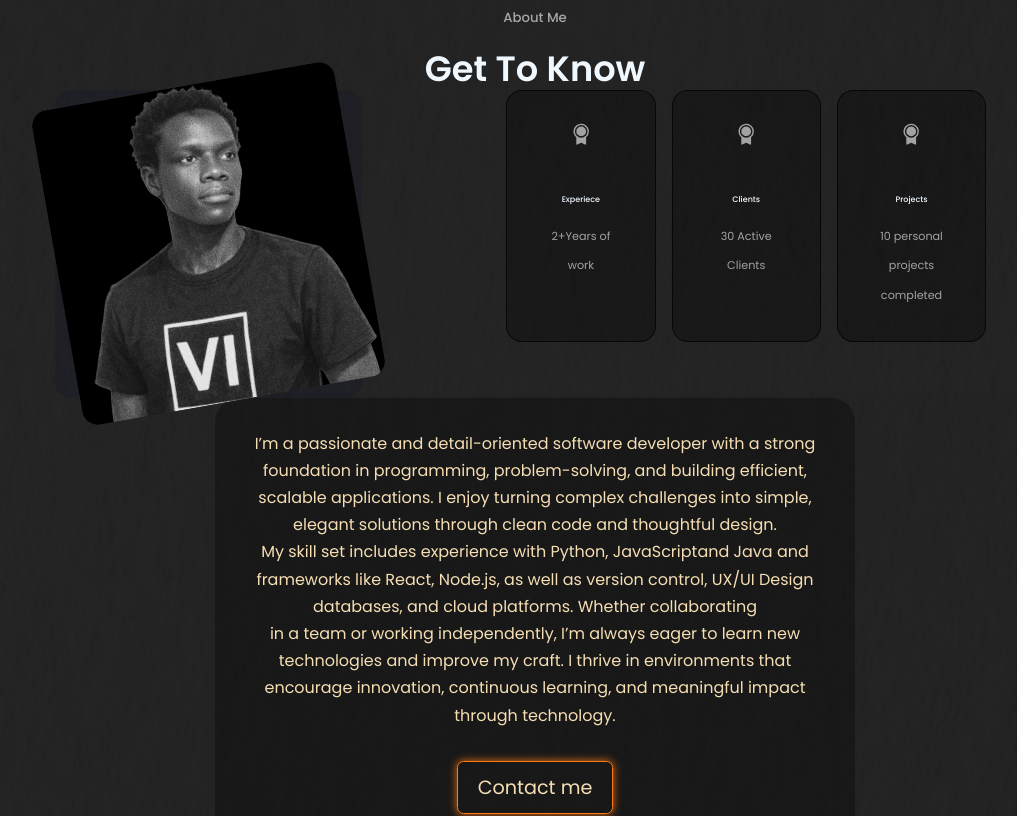
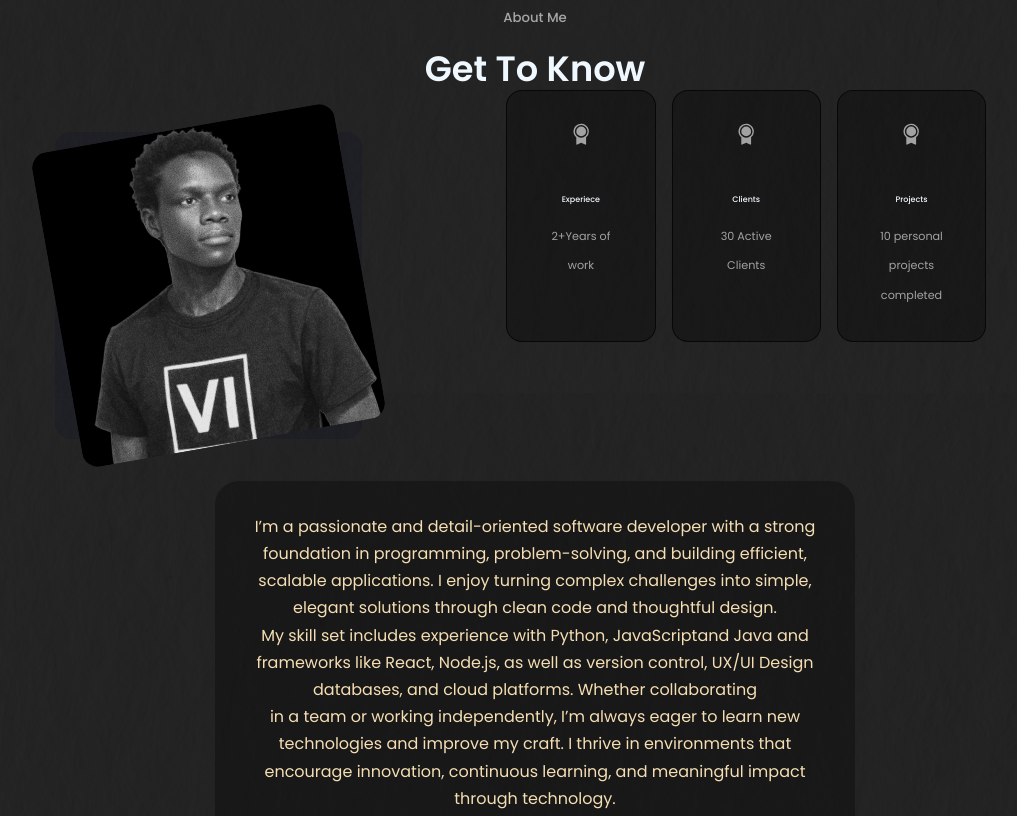
Before and after one commit to OwuorV/vinprofile, a React (Vite) app: page / in a window 1280 px wide. Shown: the part 940-1756 px from the top of the page, without its empty margins (105-1122 px from the left). Built offline with nearby package versions, Linux system fonts and the light colour scheme.

Commit message:
Update about.css

```diff
--- a/src/components/about/about.css
+++ b/src/components/about/about.css
@@ -13,6 +13,7 @@
 }
 
 .about_me {
+  margin-top: 2.6rem;
   width: 100%;
   aspect-ratio: 1/1;
   background-color: aqua;
@@ -62,7 +63,7 @@
   color: var(--color-light);
 }
 .paragraphs {
-  margin: 0rem 2.6rem;
+  margin: 2.6rem 0;
 
   color: wheat;
 
```
